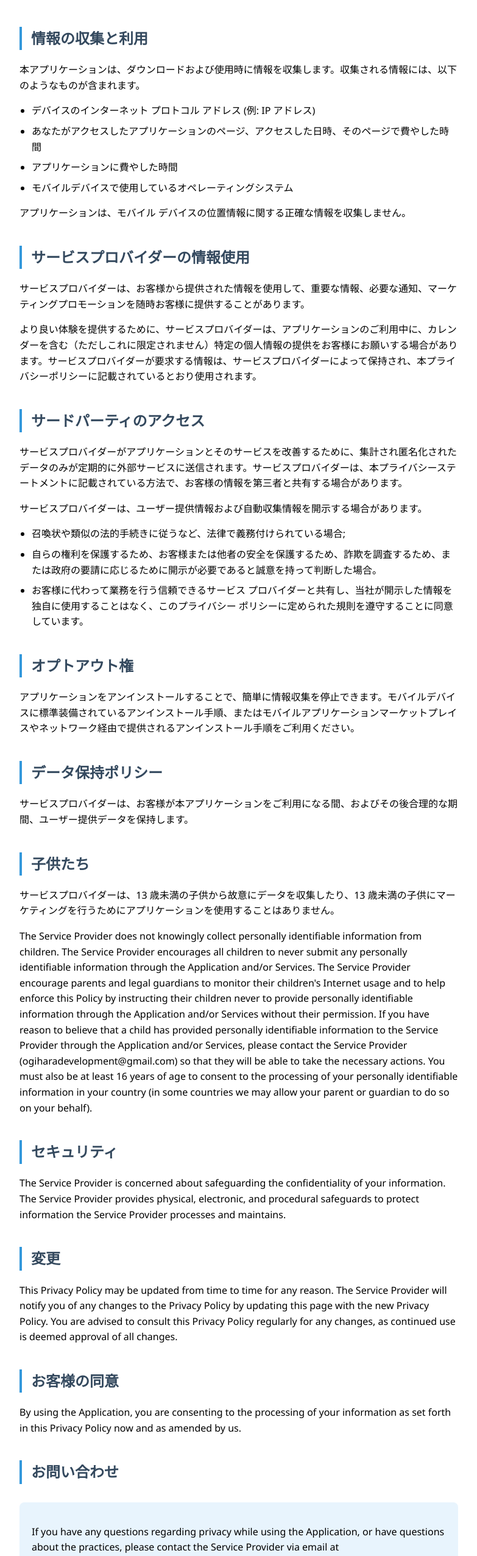
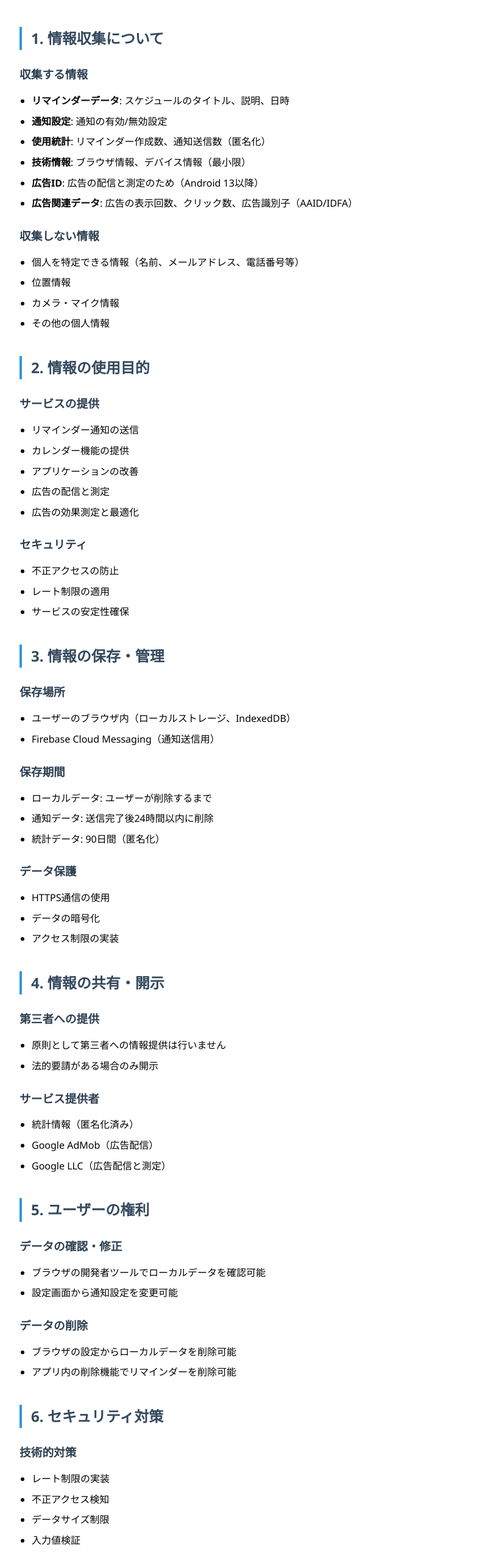
Before and after one commit to ogiharadevelopment/odcalendar-privacy-policy, a plain HTML site: page index.html in a window 1280 px wide. Shown: the part 245-2797 px from the top of the page at 61% size, without its empty margins (248-1031 px from the left). Drawn offline with Linux system fonts and the light colour scheme.

Commit message:
Update index.html

```diff
--- a/index.html
+++ b/index.html
@@ -31,6 +31,11 @@
             border-left: 4px solid #3498db;
             padding-left: 15px;
         }
+        h3 {
+            color: #2c3e50;
+            margin-top: 25px;
+            margin-bottom: 15px;
+        }
         .section {
             margin-bottom: 30px;
         }
@@ -59,87 +64,186 @@
             border-top: 1px solid #ddd;
             color: #7f8c8d;
         }
+        .ad-section {
+            background-color: #fff3cd;
+            border: 1px solid #ffeaa7;
+            border-radius: 5px;
+            padding: 15px;
+            margin: 15px 0;
+        }
     </style>
 </head>
 <body>
     <div class="container">
         <h1>プライバシーポリシー</h1>
 
-        <p>本プライバシーポリシーは、（以下「サービスプロバイダー」といいます）が広告支援サービスとして開発したモバイルデバイス向けODCalendarアプリ（以下「アプリケーション」といいます）に適用されます。本サービスは「現状有姿」での利用を意図しています。</p>
+        <p>本プライバシーポリシーは、Ogihara Development（以下「サービスプロバイダー」といいます）が開発したモバイルデバイス向けOD Calendarアプリ（以下「アプリケーション」といいます）に適用されます。</p>
 
         <div class="section">
-            <h2>情報の収集と利用</h2>
-            <p>本アプリケーションは、ダウンロードおよび使用時に情報を収集します。収集される情報には、以下のようなものが含まれます。</p>
+            <h2>1. 情報収集について</h2>
+            <h3>収集する情報</h3>
             <ul>
-                <li>デバイスのインターネット プロトコル アドレス (例: IP アドレス)</li>
-                <li>あなたがアクセスしたアプリケーションのページ、アクセスした日時、そのページで費やした時間</li>
-                <li>アプリケーションに費やした時間</li>
-                <li>モバイルデバイスで使用しているオペレーティングシステム</li>
+                <li><strong>リマインダーデータ</strong>: スケジュールのタイトル、説明、日時</li>
+                <li><strong>通知設定</strong>: 通知の有効/無効設定</li>
+                <li><strong>使用統計</strong>: リマインダー作成数、通知送信数（匿名化）</li>
+                <li><strong>技術情報</strong>: ブラウザ情報、デバイス情報（最小限）</li>
+                <li><strong>広告ID</strong>: 広告の配信と測定のため（Android 13以降）</li>
+                <li><strong>広告関連データ</strong>: 広告の表示回数、クリック数、広告識別子（AAID/IDFA）</li>
             </ul>
-            <p>アプリケーションは、モバイル デバイスの位置情報に関する正確な情報を収集しません。</p>
-        </div>
 
-        <div class="section">
-            <h2>サービスプロバイダーの情報使用</h2>
-            <p>サービスプロバイダーは、お客様から提供された情報を使用して、重要な情報、必要な通知、マーケティングプロモーションを随時お客様に提供することがあります。</p>
-
-            <p>より良い体験を提供するために、サービスプロバイダーは、アプリケーションのご利用中に、カレンダーを含む（ただしこれに限定されません）特定の個人情報の提供をお客様にお願いする場合があります。サービスプロバイダーが要求する情報は、サービスプロバイダーによって保持され、本プライバシーポリシーに記載されているとおり使用されます。</p>
-        </div>
-
-        <div class="section">
-            <h2>サードパーティのアクセス</h2>
-            <p>サービスプロバイダーがアプリケーションとそのサービスを改善するために、集計され匿名化されたデータのみが定期的に外部サービスに送信されます。サービスプロバイダーは、本プライバシーステートメントに記載されている方法で、お客様の情報を第三者と共有する場合があります。</p>
-
-            <p>サービスプロバイダーは、ユーザー提供情報および自動収集情報を開示する場合があります。</p>
+            <h3>収集しない情報</h3>
             <ul>
-                <li>召喚状や類似の法的手続きに従うなど、法律で義務付けられている場合;</li>
-                <li>自らの権利を保護するため、お客様または他者の安全を保護するため、詐欺を調査するため、または政府の要請に応じるために開示が必要であると誠意を持って判断した場合。</li>
-                <li>お客様に代わって業務を行う信頼できるサービス プロバイダーと共有し、当社が開示した情報を独自に使用することはなく、このプライバシー ポリシーに定められた規則を遵守することに同意しています。</li>
+                <li>個人を特定できる情報（名前、メールアドレス、電話番号等）</li>
+                <li>位置情報</li>
+                <li>カメラ・マイク情報</li>
+                <li>その他の個人情報</li>
             </ul>
         </div>
 
         <div class="section">
-            <h2>オプトアウト権</h2>
-            <p>アプリケーションをアンインストールすることで、簡単に情報収集を停止できます。モバイルデバイスに標準装備されているアンインストール手順、またはモバイルアプリケーションマーケットプレイスやネットワーク経由で提供されるアンインストール手順をご利用ください。</p>
+            <h2>2. 情報の使用目的</h2>
+            <h3>サービスの提供</h3>
+            <ul>
+                <li>リマインダー通知の送信</li>
+                <li>カレンダー機能の提供</li>
+                <li>アプリケーションの改善</li>
+                <li>広告の配信と測定</li>
+                <li>広告の効果測定と最適化</li>
+            </ul>
+
+            <h3>セキュリティ</h3>
+            <ul>
+                <li>不正アクセスの防止</li>
+                <li>レート制限の適用</li>
+                <li>サービスの安定性確保</li>
+            </ul>
         </div>
 
         <div class="section">
-            <h2>データ保持ポリシー</h2>
-            <p>サービスプロバイダーは、お客様が本アプリケーションをご利用になる間、およびその後合理的な期間、ユーザー提供データを保持します。</p>
+            <h2>3. 情報の保存・管理</h2>
+            <h3>保存場所</h3>
+            <ul>
+                <li>ユーザーのブラウザ内（ローカルストレージ、IndexedDB）</li>
+                <li>Firebase Cloud Messaging（通知送信用）</li>
+            </ul>
+
+            <h3>保存期間</h3>
+            <ul>
+                <li>ローカルデータ: ユーザーが削除するまで</li>
+                <li>通知データ: 送信完了後24時間以内に削除</li>
+                <li>統計データ: 90日間（匿名化）</li>
+            </ul>
+
+            <h3>データ保護</h3>
+            <ul>
+                <li>HTTPS通信の使用</li>
+                <li>データの暗号化</li>
+                <li>アクセス制限の実装</li>
+            </ul>
         </div>
 
         <div class="section">
-            <h2>子供たち</h2>
-            <p>サービスプロバイダーは、13 歳未満の子供から故意にデータを収集したり、13 歳未満の子供にマーケティングを行うためにアプリケーションを使用することはありません。</p>
+            <h2>4. 情報の共有・開示</h2>
+            <h3>第三者への提供</h3>
+            <ul>
+                <li>原則として第三者への情報提供は行いません</li>
+                <li>法的要請がある場合のみ開示</li>
+            </ul>
 
-            <p>The Service Provider does not knowingly collect personally identifiable information from children. The Service Provider encourages all children to never submit any personally identifiable information through the Application and/or Services. The Service Provider encourage parents and legal guardians to monitor their children's Internet usage and to help enforce this Policy by instructing their children never to provide personally identifiable information through the Application and/or Services without their permission. If you have reason to believe that a child has provided personally identifiable information to the Service Provider through the Application and/or Services, please contact the Service Provider (ogiharadevelopment@gmail.com) so that they will be able to take the necessary actions. You must also be at least 16 years of age to consent to the processing of your personally identifiable information in your country (in some countries we may allow your parent or guardian to do so on your behalf).</p>
+            <h3>サービス提供者</h3>
+            <ul>
+                <li>統計情報（匿名化済み）</li>
+                <li>Google AdMob（広告配信）</li>
+                <li>Google LLC（広告配信と測定）</li>
+            </ul>
         </div>
 
         <div class="section">
-            <h2>セキュリティ</h2>
-            <p>The Service Provider is concerned about safeguarding the confidentiality of your information. The Service Provider provides physical, electronic, and procedural safeguards to protect information the Service Provider processes and maintains.</p>
+            <h2>5. ユーザーの権利</h2>
+            <h3>データの確認・修正</h3>
+            <ul>
+                <li>ブラウザの開発者ツールでローカルデータを確認可能</li>
+                <li>設定画面から通知設定を変更可能</li>
+            </ul>
+
+            <h3>データの削除</h3>
+            <ul>
+                <li>ブラウザの設定からローカルデータを削除可能</li>
+                <li>アプリ内の削除機能でリマインダーを削除可能</li>
+            </ul>
         </div>
 
         <div class="section">
-            <h2>変更</h2>
-            <p>This Privacy Policy may be updated from time to time for any reason. The Service Provider will notify you of any changes to the Privacy Policy by updating this page with the new Privacy Policy. You are advised to consult this Privacy Policy regularly for any changes, as continued use is deemed approval of all changes.</p>
+            <h2>6. セキュリティ対策</h2>
+            <h3>技術的対策</h3>
+            <ul>
+                <li>レート制限の実装</li>
+                <li>不正アクセス検知</li>
+                <li>データサイズ制限</li>
+                <li>入力値検証</li>
+            </ul>
+
+            <h3>運用対策</h3>
+            <ul>
+                <li>定期的なセキュリティ監査</li>
+                <li>脆弱性の監視</li>
+                <li>インシデント対応体制</li>
+            </ul>
         </div>
 
         <div class="section">
-            <h2>お客様の同意</h2>
-            <p>By using the Application, you are consenting to the processing of your information as set forth in this Privacy Policy now and as amended by us.</p>
+            <h2>7. 広告について</h2>
+            <div class="ad-section">
+                <h3>広告の表示</h3>
+                <ul>
+                    <li>本アプリではGoogle AdMobを使用して広告を表示しています</li>
+                    <li>広告は画面下部にバナー形式で表示されます</li>
+                    <li>広告の表示はアプリの機能に影響しません</li>
+                </ul>
+
+                <h3>広告関連のデータ収集</h3>
+                <ul>
+                    <li>広告の配信と効果測定のため、広告識別子（AAID/IDFA）を収集します</li>
+                    <li>広告の表示回数、クリック数などの統計情報を収集します</li>
+                    <li>これらの情報はGoogle AdMobのプライバシーポリシーに従って管理されます</li>
+                </ul>
+
+                <h3>広告の設定</h3>
+                <ul>
+                    <li>デバイスの設定から広告識別子のリセットが可能です</li>
+                    <li>広告の表示を完全に無効化することはできませんが、アプリの使用には影響しません</li>
+                </ul>
+            </div>
         </div>
 
         <div class="section">
-            <h2>お問い合わせ</h2>
+            <h2>8. 子どものプライバシー</h2>
+            <ul>
+                <li>13歳未満の子どもの個人情報は意図的に収集しません</li>
+                <li>保護者の同意なしでの使用は推奨しません</li>
+            </ul>
+        </div>
+
+        <div class="section">
+            <h2>9. プライバシーポリシーの変更</h2>
+            <ul>
+                <li>重要な変更がある場合は事前に通知</li>
+                <li>変更内容はこのページで公開</li>
+                <li>継続的な利用により変更に同意したものとみなします</li>
+            </ul>
+        </div>
+
+        <div class="section">
+            <h2>10. お問い合わせ</h2>
             <div class="contact">
-                <p>If you have any questions regarding privacy while using the Application, or have questions about the practices, please contact the Service Provider via email at ogiharadevelopment@gmail.com.</p>
+                <p>プライバシーに関するお問い合わせは、アプリ内の設定画面からお願いします。</p>
+                <p>または、以下のメールアドレスまでお問い合わせください：<strong>ogiharadevelopment@gmail.com</strong></p>
             </div>
         </div>
 
         <div class="footer">
-            <p><strong>This privacy policy is effective as of 2025-07-14</strong></p>
-            <p>This privacy policy page was generated by App Privacy Policy Generator</p>
+            <p><strong>最終更新日: 2025年8月1日</strong></p>
+            <p>本プライバシーポリシーは継続的な利用により同意したものとみなされます。</p>
         </div>
     </div>
 </body>
```
